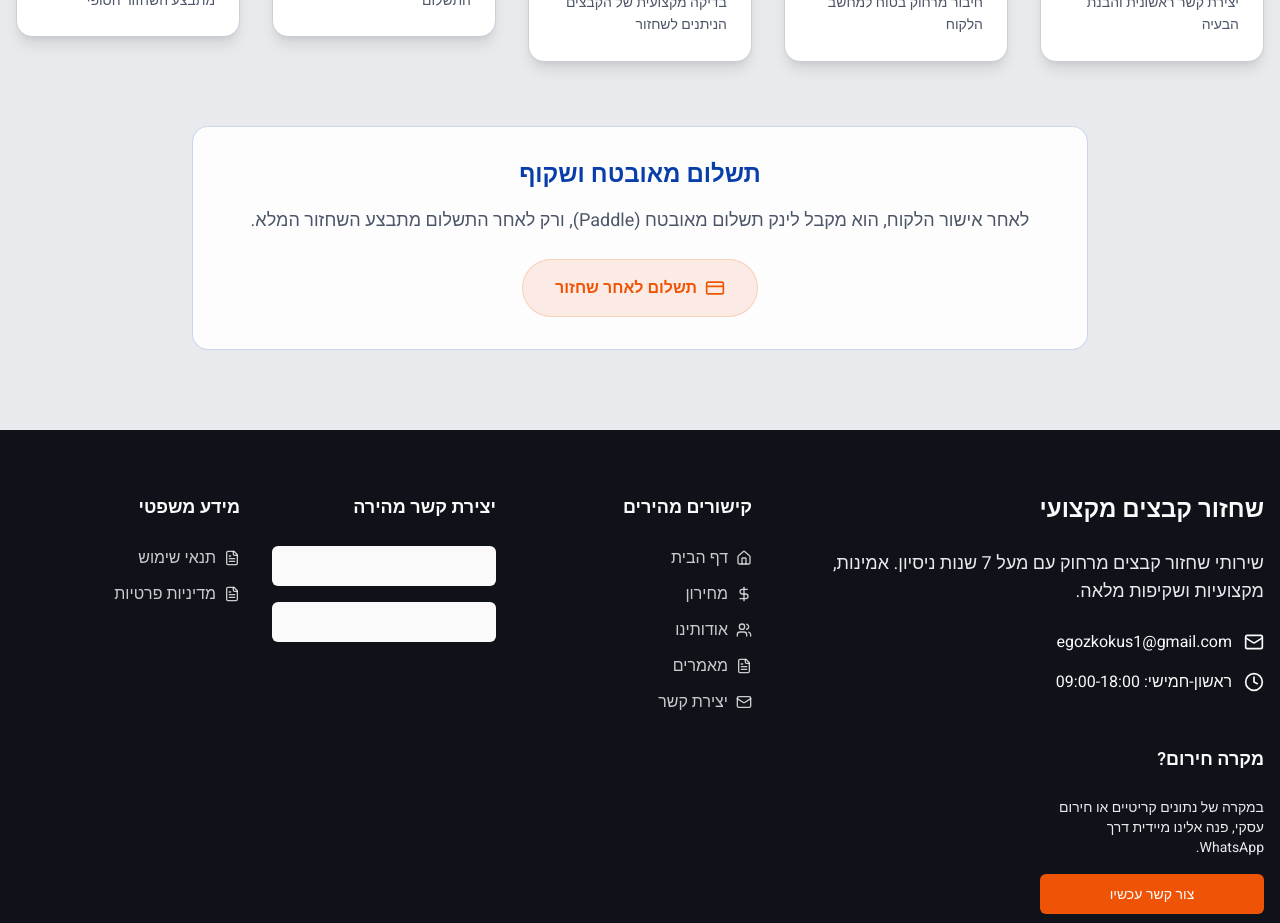
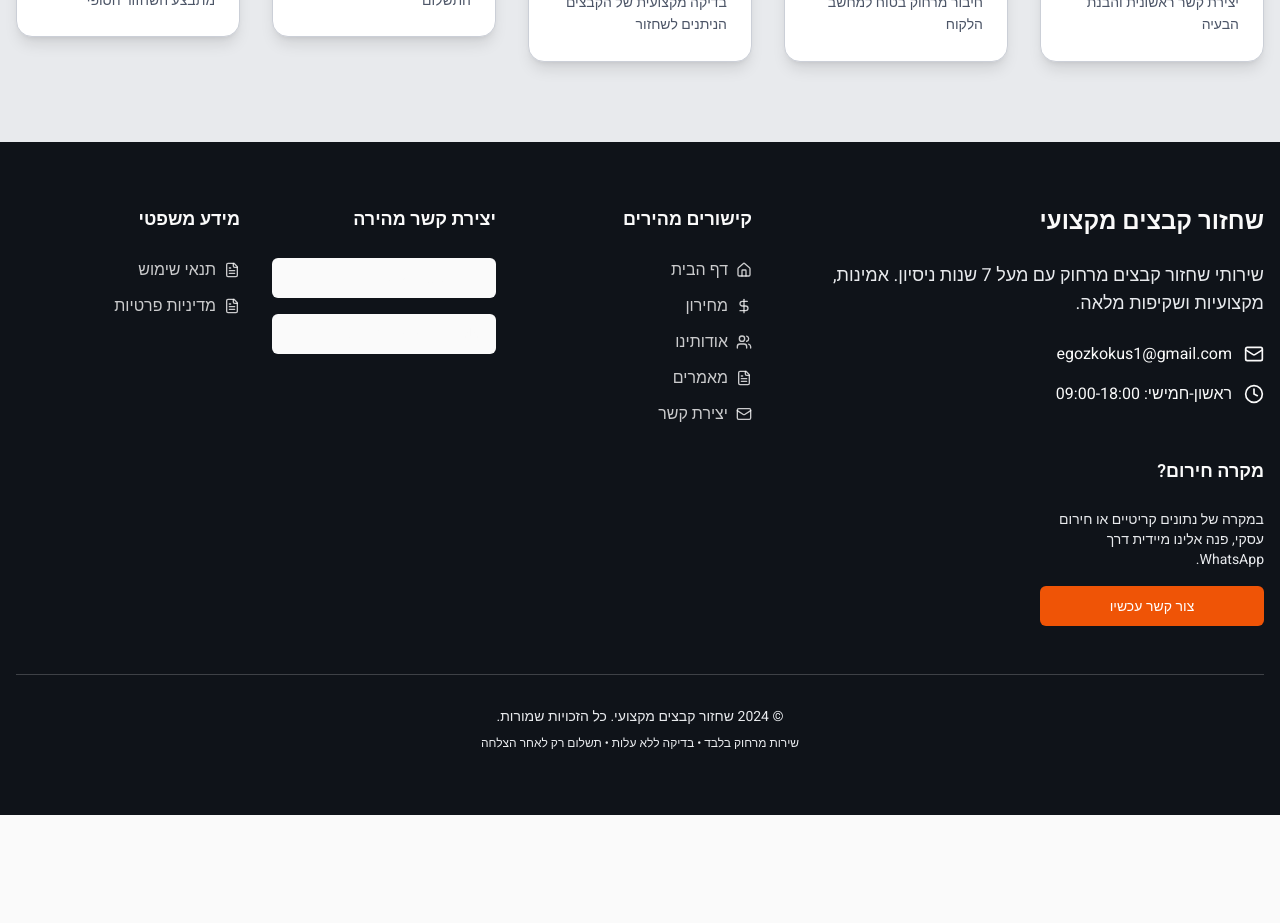
Before and after one commit to infected-computer/data-safe-recovery-now, a React (Vite) app: page /process in a window 1280 px wide. Shown: the part 820-1743 px from the top of the page. After the commit the page ends 1635 px from the top, so only its background shows below. Built offline with nearby package versions, Linux system fonts and the light colour scheme.

Commit message:
Remove payment and video sections
Remove the payment section and the video section from the homepage.

```diff
--- a/src/components/HowItWorks.tsx
+++ b/src/components/HowItWorks.tsx
@@ -81,24 +81,6 @@ export const HowItWorks = () => {
           ))}
         </div>
 
-        {/* Payment Explanation */}
-        <div className="mt-16 max-w-4xl mx-auto">
-          <div className="glass-card rounded-2xl p-8 border border-primary/20">
-            <div className="text-center">
-              <h3 className="font-hebrew text-2xl font-bold mb-4 text-primary">
-                תשלום מאובטח ושקוף
-              </h3>
-              <p className="font-hebrew text-lg text-muted-foreground mb-6">
-                לאחר אישור הלקוח, הוא מקבל לינק תשלום מאובטח (Paddle),
-                ורק לאחר התשלום מתבצע השחזור המלא.
-              </p>
-              <div className="inline-flex items-center justify-center px-8 py-4 bg-accent/10 text-accent border border-accent/20 rounded-full font-hebrew font-semibold">
-                <CreditCard className="ml-2 h-5 w-5" />
-                תשלום לאחר שחזור
-              </div>
-            </div>
-          </div>
-        </div>
       </div>
     </section>
   );
--- a/src/pages/Index.tsx
+++ b/src/pages/Index.tsx
@@ -2,7 +2,7 @@ import { Header } from "@/components/Header";
 import { HeroSection } from "@/components/HeroSection";
 import { TrustSection } from "@/components/TrustSection";
 import { HowItWorks } from "@/components/HowItWorks";
-import { VideoDemo } from "@/components/VideoDemo";
+
 import { ServicesOverview } from "@/components/ServicesOverview";
 import { TestimonialsSection } from "@/components/TestimonialsSection";
 import { ContactForm } from "@/components/ContactForm";
@@ -52,7 +52,6 @@ const Index = () => {
           <HeroSection />
           <TrustSection />
           <HowItWorks />
-          <VideoDemo />
           <ServicesOverview />
           <TestimonialsSection />
           <ContactForm />
```
